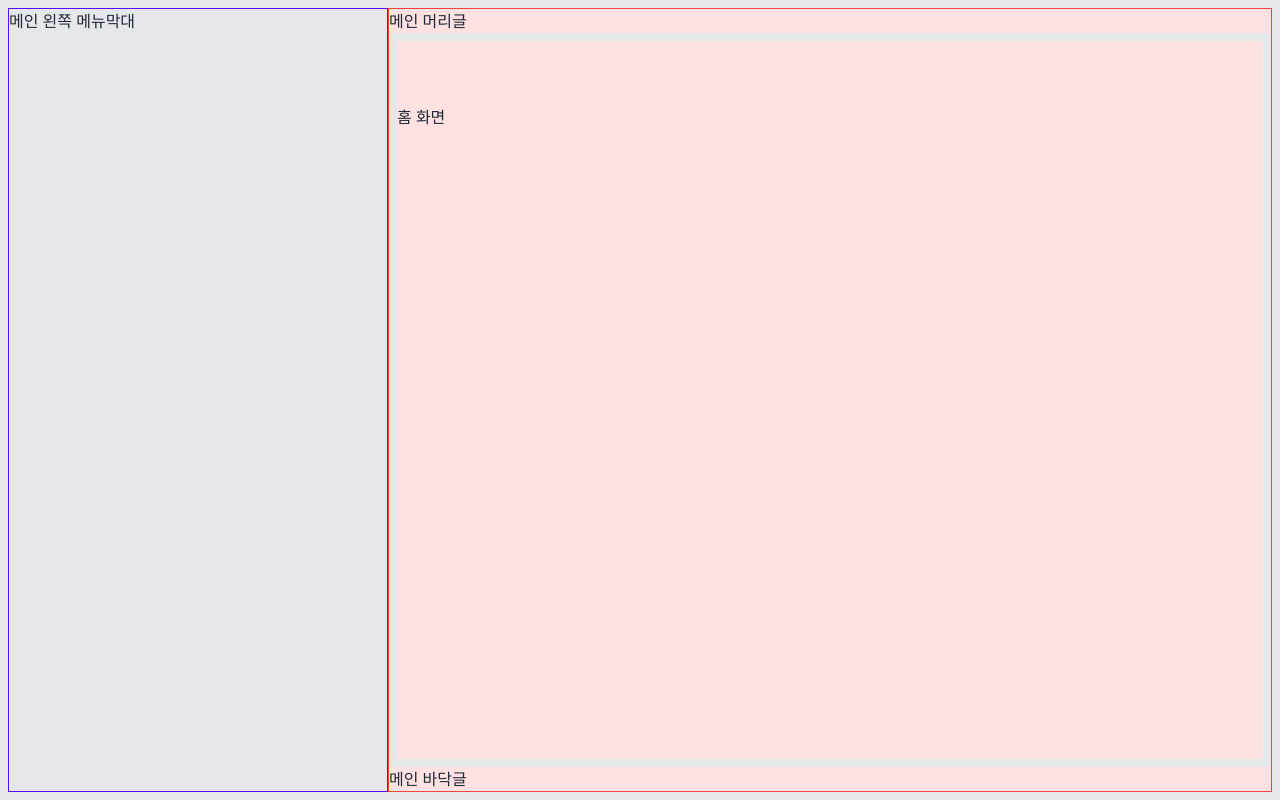
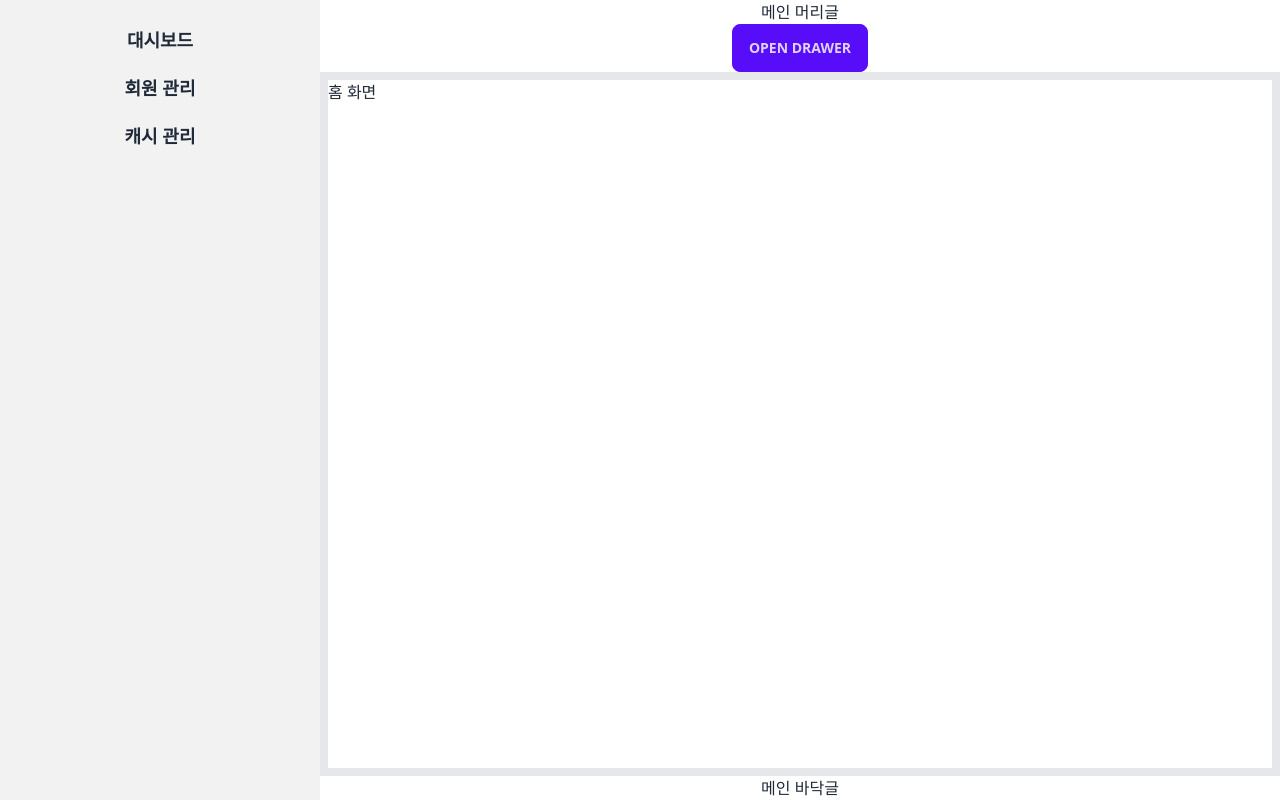
Before and after one commit to whoshe/test, a Next.js app: page / in a window 1280 px wide. Built offline with nearby package versions, Linux system fonts and the light colour scheme.

Commit message:
측면막대 메뉴 경로 탐색 기능 적용  완료

```diff
--- a/src/component/header.js
+++ b/src/component/header.js
@@ -1,4 +1,9 @@
 
 export default function Header () {
-    return (<h1>메인 머리글</h1>)
+    return (
+    <>
+    <h1>메인 머리글</h1>
+
+    <label htmlFor="my-drawer-2" className="btn btn-primary drawer-button">Open drawer</label>
+    </>)
 }
--- a/src/component/layout.js
+++ b/src/component/layout.js
@@ -3,19 +3,22 @@ import Home from '@/pages/home';
 import Sidebar from '@/component/sidebar';
 import FooterLayout from './newsletter/newsletterLayout';
 import Footer from './footer';
+import { Router } from 'react-router-dom';
 
 export default function Layout({children}) {
     return (
-    <div className="flex border-8 min-h-screen ">
-    <aside className="flex-[3] border border-primary bg-gray-200">
+    <div className="drawer lg:drawer-open">
+        <input id="my-drawer-2" type="checkbox" className="drawer-toggle" />
+        <aside className="drawer-side">
         {/* Include shared UI here e.g. a sidebar */}
-
             <Sidebar/>
         </aside>
-    <div className="flex flex-col flex-[7] border border-red-500 bg-red-100">
+        <div className="drawer-content flex flex-col items-center justify-center">
+
             <Header/>
-    <div className="flex-grow my-0 py-16 border-8">{children}</div>
+            <div className="flex-grow my-0 border-8 w-full">{children}</div>
             <Footer />
+
         </div>
     </div>)
 }
--- a/src/component/sidebar.js
+++ b/src/component/sidebar.js
@@ -1,4 +1,30 @@
+import Menus from '@/component/menus'
+import Link from 'next/link'
+import { useRouter } from 'next/router';
 
 export default function Sidebar () {
-    return <h1>메인 왼쪽 메뉴막대 </h1>
+
+    const router = useRouter();
+    console.log(router.pathname);
+
+    const menus = [
+        {name:"대시보드", path: "/dashboard"},
+        {name:"회원 관리", path: "/dashboard/account"},
+        {name:"캐시 관리", path: "/cashes"}
+    ];
+
+    return (
+    <>
+      <label htmlFor="my-drawer-2" aria-label="close sidebar" className="drawer-overlay"></label>
+      <ul className="menu p-4 w-80 min-h-full bg-base-200 text-base-content">
+        {/* Sidebar content here */}
+        {menus.map((menu, index) => {
+            return ( <Link href={menu.path} key={index}>
+            <Menus menu={menu}
+            isActive={router.pathname === menu.path ? true: false}/>
+            </Link>)
+            }
+        )}
+      </ul>
+    </>)
 }
--- a/src/pages/home.js
+++ b/src/pages/home.js
@@ -1,7 +1,7 @@
 import Layout from '@/component/layout'
 
 export default function Home () {
-    return (<main>메인 화면</main>)
+    return (<main>홈 메인 화면</main>)
   }
 
   Home.getLayout = (page) => {
--- /dev/null
+++ b/src/pages/login.js
@@ -0,0 +1,4 @@
+
+export default function Login() {
+    return <h1>로긴 페이지</h1>
+}
--- a/src/pages/sidebar.js
+++ b/src/pages/sidebar.js
@@ -1,6 +1,6 @@
 import React from "react";
 import Link from 'next/link';
-import Menus from './menus';
+import Menus from '../component/menus';
 import { useLocation } from 'react-router-dom';
 import { useRouter } from 'next/router';
 
@@ -16,10 +16,12 @@ export default function Sidebar() {
     return (
     <div className="drawer lg:drawer-open">
     <input id="my-drawer-2" type="checkbox" className="drawer-toggle" />
+
     <div className="drawer-content flex flex-col items-center justify-center">
       {/* Page content here */}
       <label htmlFor="my-drawer-2" className="btn btn-primary drawer-button">Open drawer</label>
     </div>
+
     <div className="drawer-side">
       <label htmlFor="my-drawer-2" aria-label="close sidebar" className="drawer-overlay"></label>
       <ul className="menu p-4 w-80 min-h-full bg-base-200 text-base-content">
```
Also changed, not shown: src/pages/index.js (+6 -1 lines), src/component/menus.js (renamed from src/pages/menus.js). Lines whose indentation alone changed are shown as unchanged.
